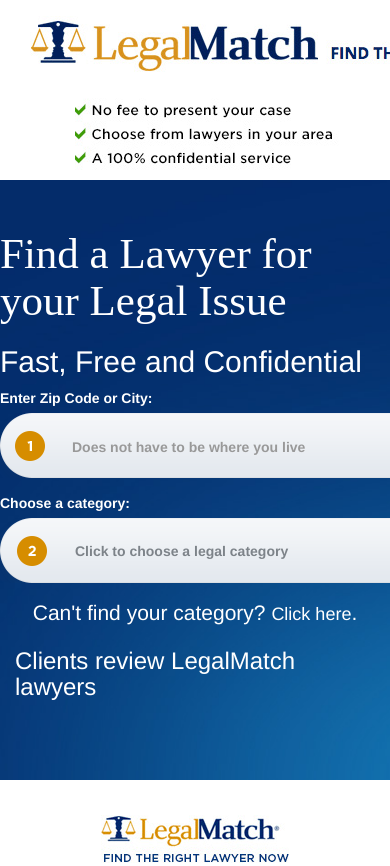
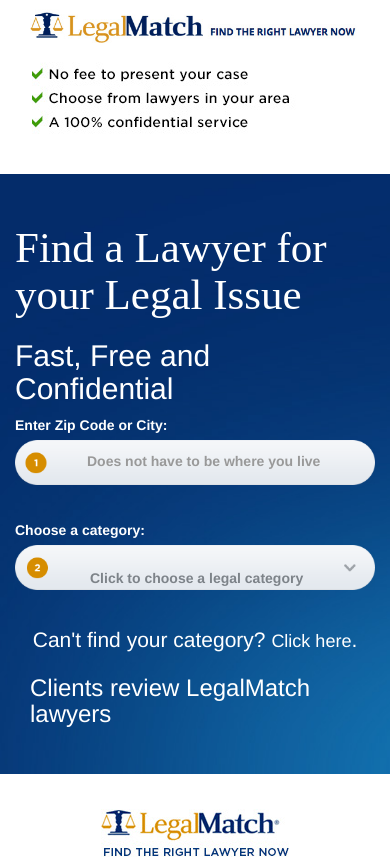
Before and after one commit to moreishi/front-end-test, a plain HTML site: page index.html in a window 390 px wide. Shown: the top 866 px of the page. Drawn offline with nearby package versions, Linux system fonts and the light colour scheme; no server answers.

Commit message:
some updates

```diff
--- a/assets/style.css
+++ b/assets/style.css
@@ -42,11 +42,13 @@ body, html {
 .fld-city {
 	position: relative;
 	background-image: url('images/field-1.png');
+	background-size: contain;
 	background-repeat: no-repeat; }
 
 .fld-category {
 	position: relative;
 	background-image: url('images/field-2.png');
+	background-size: contain;
 	background-repeat: no-repeat; }
 
 .fld-city input, .fld-category input { width: 400px;  }
@@ -187,3 +189,23 @@ form input[type="text"] {
 	    border-bottom: #000000 solid 1px;
 	    width: 95%; }
 }
+
+@media screen and (max-width: 991px) {
+
+	.logo { width: 100%; max-width: 100%; height: auto; }
+
+	.top-misc img {
+		/*width: 100%; max-width: 100%; height: auto;*/
+    	float: left!important;
+	    position: relative;
+	    margin-bottom: 30px;
+	    left: -70px;
+	}
+
+	.jumbotron { padding-left: 15px; padding-right: 15px; }
+
+}
+
+@media screen and (max-width: 450px) {
+	form input[type="text"] { top: 7%; }
+}
--- a/index.html
+++ b/index.html
@@ -20,7 +20,7 @@
 
 	<div class="header">
 		<div class="container">
-			<div class="col-md-6 logo"><img src="assets/images/logo.jpg" /></div>
+			<div class="col-md-6 logo"><img src="assets/images/logo.jpg" class="logo" /></div>
 			<div class="col-md-6 top-misc"><img src="assets/images/top-misc.jpg" class="pull-right"></div>
 		</div>
 	</div>
```
